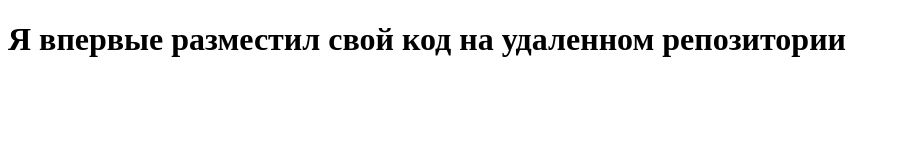
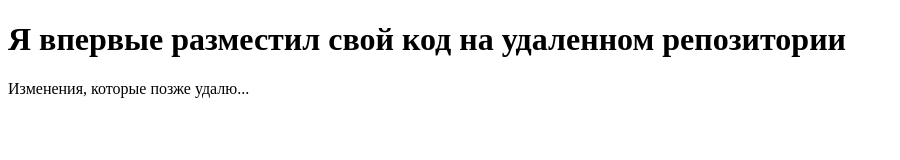
Before and after one commit to UserSchool110/test_repo, a plain HTML site: page index.html in a window 1280 px wide. Shown: the whole page, without its empty margins (0-900 px from the left). Drawn offline with Linux system fonts and the light colour scheme.

Commit message:
Ошибочный коммит

```diff
--- a/index.html
+++ b/index.html
@@ -7,5 +7,6 @@
 </head>
 <body>
     <h1>Я впервые разместил свой код на удаленном репозитории</h1>
+    <p>Изменения, которые позже удалю...</p>
 </body>
 </html>
```
